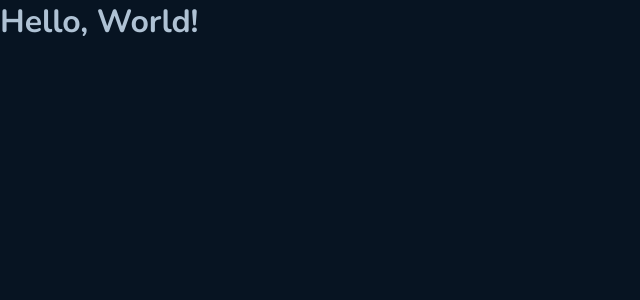
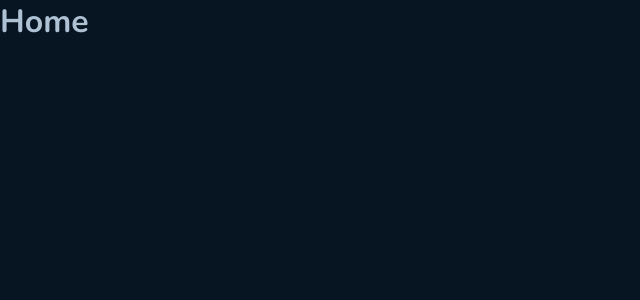
Before and after one commit to pedrodecf/03-github-blog, a React (Vite) app: page / in a window 1280 px wide. Shown: the top 300 px of the page, without its empty margins (0-640 px from the left). Built offline with nearby package versions, Linux system fonts and the light colour scheme.

Commit message:
feat: add initial routes and initial page/home

```diff
--- a/src/App.tsx
+++ /dev/null
@@ -1,7 +0,0 @@
-export function App() {
-  return (
-    <div>
-      <h1>Hello, World!</h1>
-    </div>
-  )
-}
--- a/src/main.tsx
+++ b/src/main.tsx
@@ -1,6 +1,6 @@
 import React from 'react'
 import ReactDOM from 'react-dom/client'
-import { App } from './App.tsx'
+import { Routes } from './routes'
 import { ThemeProvider } from 'styled-components'
 import { defaultTheme } from './styles/themes/default'
 import { GlobalStyle } from './styles/global'
@@ -8,7 +8,7 @@ import { GlobalStyle } from './styles/global'
 ReactDOM.createRoot(document.getElementById('root')!).render(
   <React.StrictMode>
     <ThemeProvider theme={defaultTheme}>
-      <App />
+      <Routes />
       <GlobalStyle />
     </ThemeProvider>
   </React.StrictMode>,
--- /dev/null
+++ b/src/pages/Home/index.tsx
@@ -0,0 +1,7 @@
+export function Home() {
+  return (
+    <div>
+      <h1>Home</h1>
+    </div>
+  )
+}
--- /dev/null
+++ b/src/routes/app.routes.tsx
@@ -0,0 +1,11 @@
+import { Navigate, Route, Routes } from 'react-router-dom'
+import { Home } from '../pages/Home'
+
+export function AppRoutes() {
+  return (
+    <Routes>
+      <Route path="/" element={<Home />} />
+      <Route path="*" element={<Navigate to="/" />} />
+    </Routes>
+  )
+}
--- /dev/null
+++ b/src/routes/index.tsx
@@ -0,0 +1,10 @@
+import { BrowserRouter } from 'react-router-dom'
+import { AppRoutes } from './app.routes'
+
+export function Routes() {
+  return (
+    <BrowserRouter>
+      <AppRoutes />
+    </BrowserRouter>
+  )
+}
```
Also changed, not shown: src/pages/Home/styles.ts (added).
